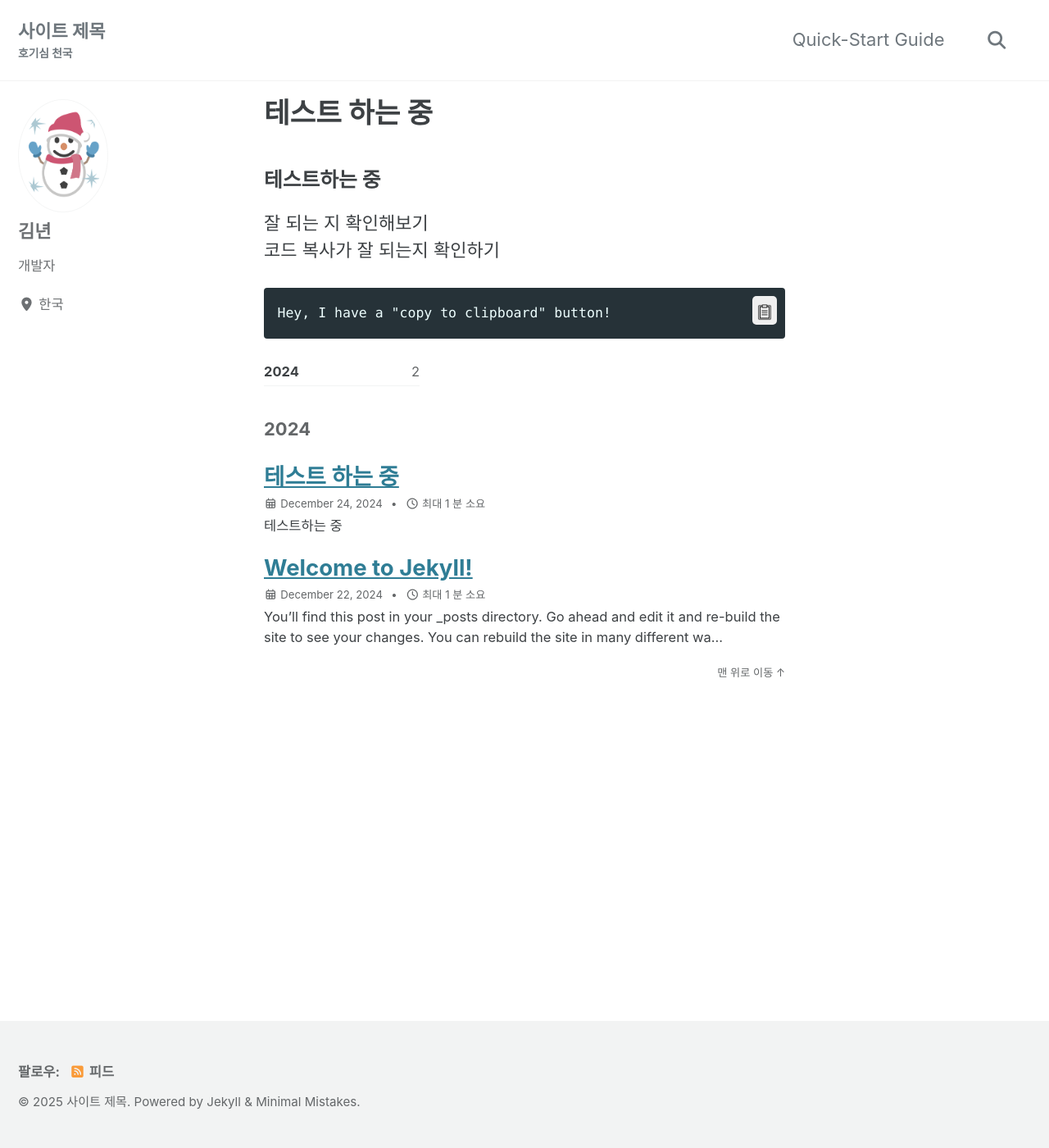
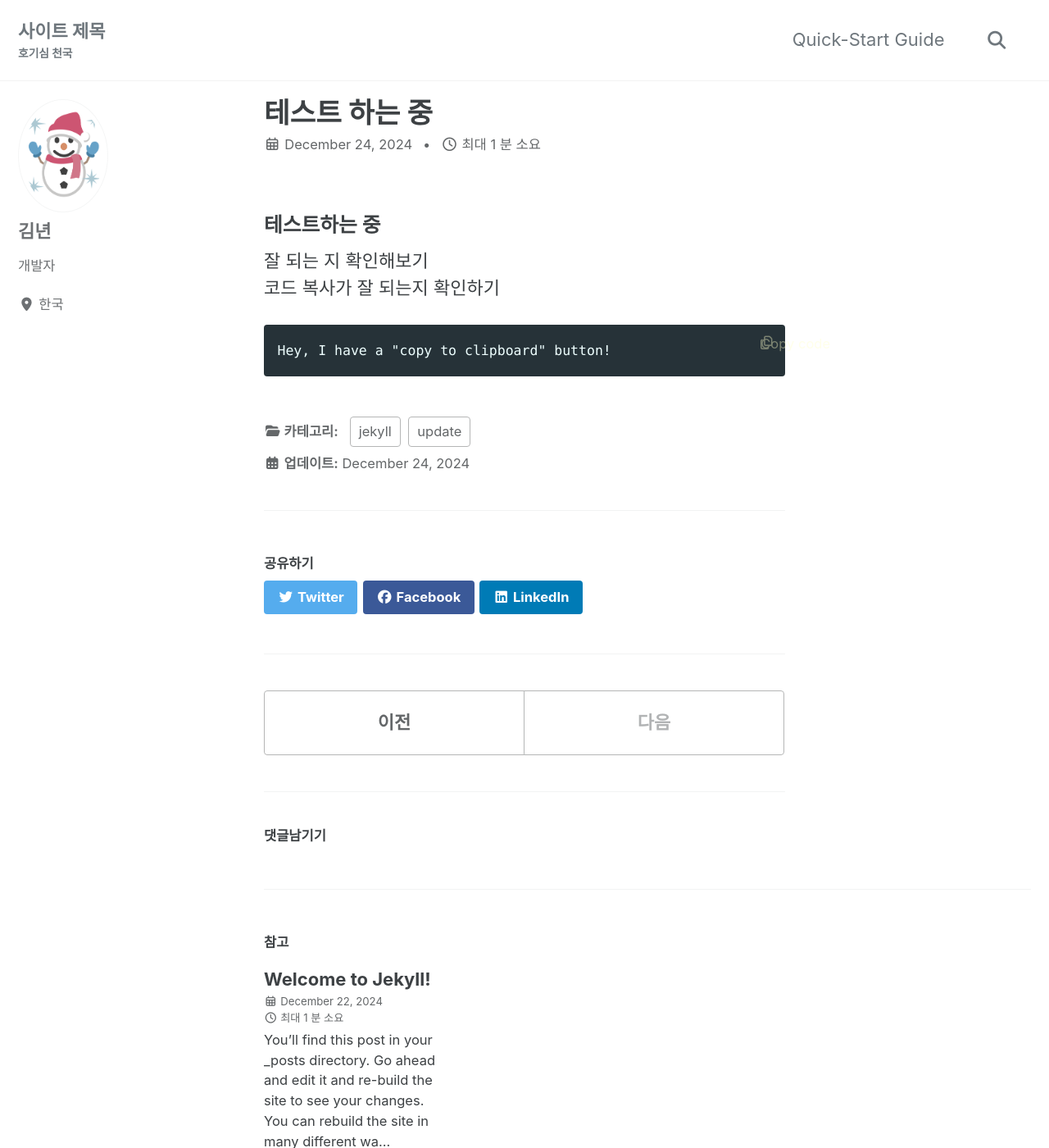
Before and after one commit to eui20n/eui20n.github.io, a Jekyll site: the page built from _posts/2024-12-24-test-하는중.markdown, in a window 1280 px wide and 1400 px high. Shown: the whole window at 82% size. Built offline with Jekyll 4.4.1, drawn with Linux system fonts in a browser that asks for light colours; cached includes are drawn as plain includes; comment, search, counter and statistics services are not loaded.

Commit message:
댓글 기능 및 코드복사 기능 확인

````diff
--- a/_posts/2024-12-24-test-하는중.markdown
+++ b/_posts/2024-12-24-test-하는중.markdown
@@ -13,7 +12,8 @@
 잘 되는 지 확인해보기
 코드 복사가 잘 되는지 확인하기
 
-{% include code-header.html %}
+<!-- {% include code-header.html %} -->
+
 ```
 Hey, I have a "copy to clipboard" button!
 ```
````
Also changed, not shown: other parts of _posts/2024-12-24-test-하는중.markdown (+0 -1 lines).
